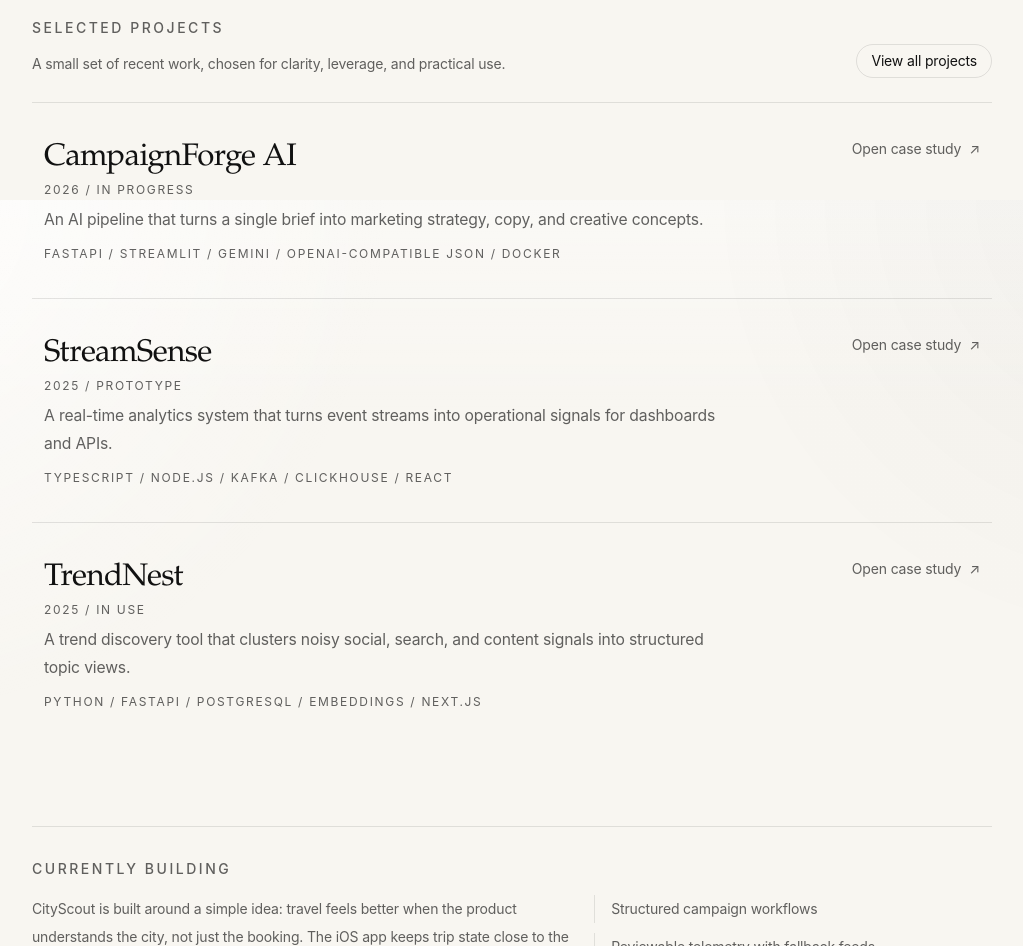
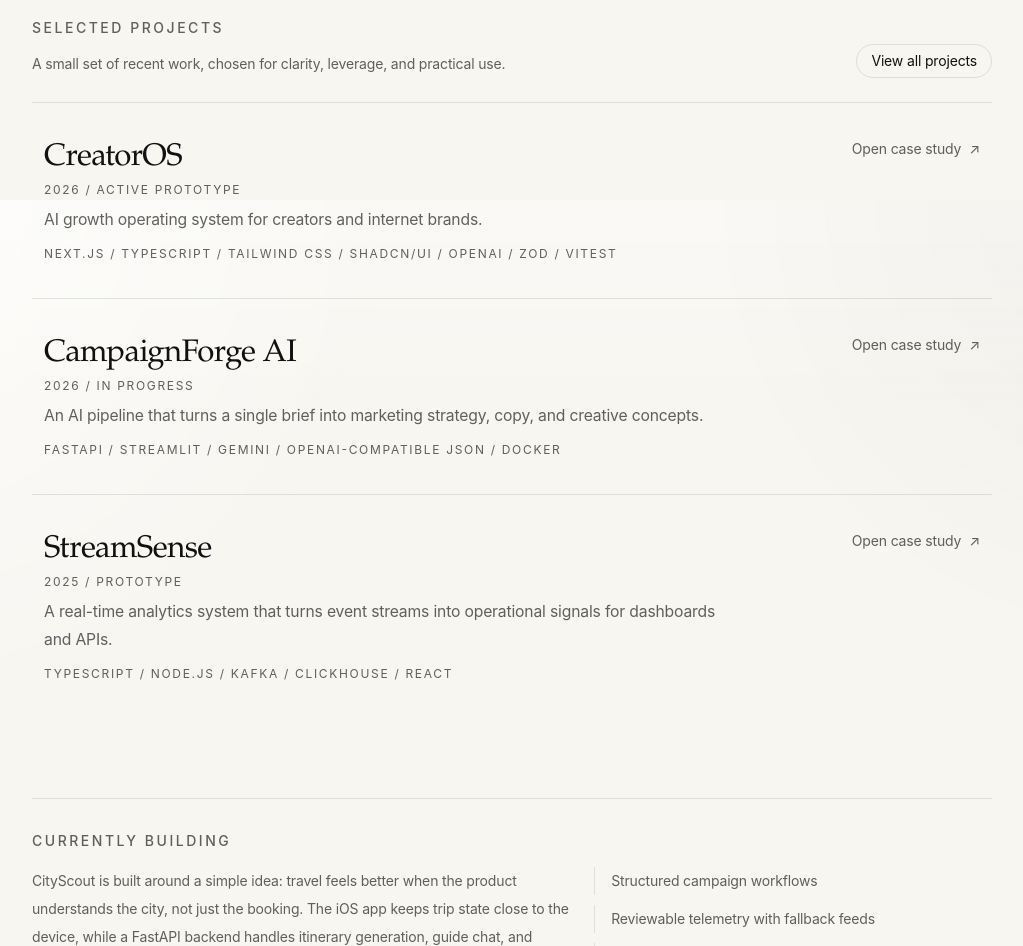
Before and after one commit to Peippo1/portfolio-site, a Next.js app: page / in a window 1280 px wide. Shown: the part 1400-2346 px from the top of the page, without its empty margins (128-1151 px from the left). Built offline with nearby package versions, Linux system fonts and the light colour scheme.

Commit message:
add creatoros project and build log

```diff
--- a/src/app/projects/[slug]/page.tsx
+++ b/src/app/projects/[slug]/page.tsx
@@ -41,6 +41,10 @@ function BulletList({ items }: { items: string[] }) {
       ))}
     </ul>
   );
+}
+
+function isExternalUrl(value: string) {
+  return /^https?:\/\//i.test(value);
 }
 
 const campaignForgeCaseStudy = {
@@ -239,6 +243,7 @@ export default async function ProjectDetailPage({
 
             <Section title="Links">
               <div className="flex flex-col gap-2.5 text-[var(--color-text)]">
+                {isExternalUrl(project.githubUrl) ? (
                   <a
                     href={project.githubUrl}
                     target="_blank"
@@ -247,7 +252,13 @@ export default async function ProjectDetailPage({
                   >
                     GitHub <span aria-hidden="true">↗</span>
                   </a>
+                ) : (
+                  <div className="rounded-[1rem] border border-dashed border-[var(--color-border)] px-4 py-3 text-sm text-[var(--color-muted)]">
+                    GitHub: {project.githubUrl}
+                  </div>
+                )}
                 {project.demoUrl ? (
+                  isExternalUrl(project.demoUrl) ? (
                     <a
                       href={project.demoUrl}
                       target="_blank"
@@ -256,6 +267,11 @@ export default async function ProjectDetailPage({
                     >
                       Demo <span aria-hidden="true">↗</span>
                     </a>
+                  ) : (
+                    <div className="rounded-[1rem] border border-dashed border-[var(--color-border)] px-4 py-3 text-sm text-[var(--color-muted)]">
+                      Demo: {project.demoUrl}
+                    </div>
+                  )
                 ) : null}
               </div>
             </Section>
--- a/src/app/writing/page.tsx
+++ b/src/app/writing/page.tsx
@@ -112,7 +112,7 @@ export default function WritingPage() {
         <PageIntro
           eyebrow="Writing"
           title="Product notes, systems thinking, and the working record behind what gets built."
-          description="A restrained archive of writing on product engineering, interfaces, and applied AI, alongside in-progress build threads for Hoxa and CityScout."
+          description="A restrained archive of writing on product engineering, interfaces, and applied AI, alongside in-progress build threads for Hoxa and CityScout and build logs like CreatorOS."
         />
 
         <section className="mt-14">
@@ -192,7 +192,7 @@ export default function WritingPage() {
               Archive
             </p>
             <h2 className="font-editorial mt-4 text-[1.85rem] leading-tight sm:text-[2.15rem]">
-              Standalone notes on systems, interfaces, and applied AI.
+              Standalone notes and build logs on systems, interfaces, and applied AI.
             </h2>
           </div>
 
--- a/src/data/projects.ts
+++ b/src/data/projects.ts
@@ -1,6 +1,31 @@
 import type { Project } from "@/types/content";
 
 export const projects: Project[] = [
+  {
+    slug: "creatoros",
+    title: "CreatorOS",
+    shortSummary:
+      "AI growth operating system for creators and internet brands.",
+    longSummary:
+      "CreatorOS is an AI operating system for creators and internet brands. It uses a structured multi-agent workflow to turn source material into a Creator Growth Pack, with audience intelligence, strategy, and repurposing stages kept separate so the output stays useful.",
+    category: "AI Products",
+    year: "2026",
+    stack: ["Next.js", "TypeScript", "Tailwind CSS", "shadcn/ui", "OpenAI", "Zod", "Vitest"],
+    featured: true,
+    githubUrl: "TODO: add CreatorOS GitHub repository URL",
+    demoUrl: "TODO: add live demo URL",
+    problem:
+      "Creators and internet brands spend a lot of time deciding what to make, how to adapt source material, and where the biggest content gaps actually are.",
+    solution:
+      "CreatorOS breaks the work into structured stages so the system can reason about audience intelligence, content gaps, platform-aware strategy, and repurposing without collapsing them into one generic writing flow.",
+    highlights: [
+      "Designed a multi-agent workflow from transcript input to a Creator Growth Pack.",
+      "Kept audience intelligence and content strategy separate from repurposing output.",
+      "Used structured JSON outputs and Zod schemas to keep responses predictable.",
+      "Added a mock fallback so the prototype stays usable without an OpenAI key.",
+    ],
+    status: "Active prototype",
+  },
   {
     slug: "campaignforge-ai",
     title: "CampaignForge AI",
--- a/src/data/writing.ts
+++ b/src/data/writing.ts
@@ -672,6 +672,79 @@ export const cityScoutSeriesEntries: WritingEntry[] =
 
 export const archiveWritingEntries: WritingEntry[] = [
   {
+    slug: "building-creatoros-an-ai-growth-operating-system-for-creators",
+    title: "Building CreatorOS: an AI growth operating system for creators",
+    date: "May 9, 2026",
+    category: "Build Log",
+    summary:
+      "CreatorOS is an AI growth operating system for creators and internet brands, built to turn source material into a Creator Growth Pack through a structured multi-agent workflow.",
+    intro:
+      "CreatorOS started from exploring D2C and creator businesses and asking a simpler question: what would reduce the amount of decision fatigue a creator carries every week? The answer was not another generic AI writing tool. It was a product that could reason about audience, strategy, content gaps, and repurposing as separate steps in one workflow.",
+    readingTime: "8 min read",
+    pullQuote: {
+      quote:
+        "Repurposing is useful, but it is only one output layer.",
+    },
+    sections: [
+      section("Why This Project Exists", [
+        paragraph(
+          "Most creators do not need more raw output. They need help deciding what matters, what is missing, and what to do next. CreatorOS is an attempt to turn that messy decision-making into a structured product flow that starts with source material and ends with a practical Creator Growth Pack."
+        ),
+        paragraph(
+          "That starting point came from looking at D2C and creator businesses more closely. The same pattern kept appearing: the work was not just about making content, it was about evaluating audience signals, finding repeated gaps, and deciding which opportunities were worth acting on."
+        ),
+      ]),
+      section("Why This Is Not Just Another AI Writing Tool", [
+        paragraph(
+          "CreatorOS is not meant to be a generic writer with a few prompts wrapped around it. The stronger product angle is strategic reasoning. Audience intelligence, content gap discovery, platform-aware strategy, and experiment recommendations are all part of the system because they shape the decision before any repurposed output is generated."
+        ),
+        paragraph(
+          "Repurposing still matters, but only as the final layer. If the product only rewrites content, it misses the larger problem. The useful part is understanding what the creator should do with the material in the first place."
+        ),
+      ]),
+      section("The First Workflow", [
+        diagram(
+          `Transcript / Input
+  → Audience Intelligence Agent
+  → Content Strategy Agent
+  → Repurposing Agent
+  → Creator Growth Pack`,
+          "The first end-to-end workflow is designed to stay readable and fast."
+        ),
+        paragraph(
+          "The first version is deliberately narrow. The goal is to prove whether one workflow can produce genuinely useful strategy in under five minutes, without collapsing into a broad content platform."
+        ),
+      ]),
+      section("The Agent Architecture", [
+        paragraph(
+          "The implementation uses Next.js App Router, TypeScript, Tailwind, shadcn/ui, OpenAI Responses API calls, structured JSON outputs, and Zod schemas to keep the data model explicit. The agents are modular rather than fused into one prompt so each step can do one job well."
+        ),
+        paragraph(
+          "The backend also includes a mock fallback when OPENAI_API_KEY is missing, which keeps the prototype usable during development and testing. Vitest provides the first test foundation, including API route tests, and the public routes use lightweight request caps and in-memory rate limiting so the shape of the product is harder to abuse while it is still small."
+        ),
+      ]),
+      section("Building For Usefulness Before Scale", [
+        list([
+          "No auth yet, because the first question is whether the workflow is useful at all.",
+          "No billing yet, because the product still needs proof of value before monetization work matters.",
+          "No database persistence yet, because the early goal is to validate the interaction model and the quality of the output.",
+          "No analytics integrations yet, because the prototype should stay focused on reasoning and usefulness rather than instrumentation.",
+        ]),
+        paragraph(
+          "That restraint is intentional. The product needs to prove that a creator can feed in source material and get a genuinely helpful strategic pack back, without waiting for a larger platform to exist around it."
+        ),
+      ]),
+      section("What Comes Next", [
+        paragraph(
+          "Future work will likely focus on persistence, authentication, and stronger integrations once the core workflow proves itself. If the product earns that next step, the data model can grow around the workflow instead of forcing the workflow to fit an oversized platform."
+        ),
+        paragraph(
+          "The bar for the next phase is simple: keep the product strategic, keep the output structured, and keep the experience useful before it gets ambitious."
+        ),
+      ]),
+    ],
+  },
+  {
     slug: "building-with-clear-evaluation-loops",
     title: "Building With Clear Evaluation Loops",
     date: "March 27, 2026",
```
Lines whose indentation alone changed are shown as unchanged.
